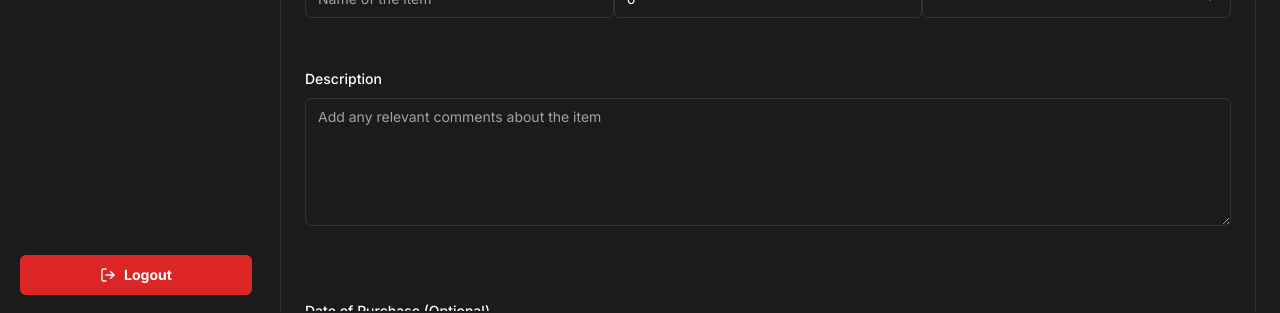
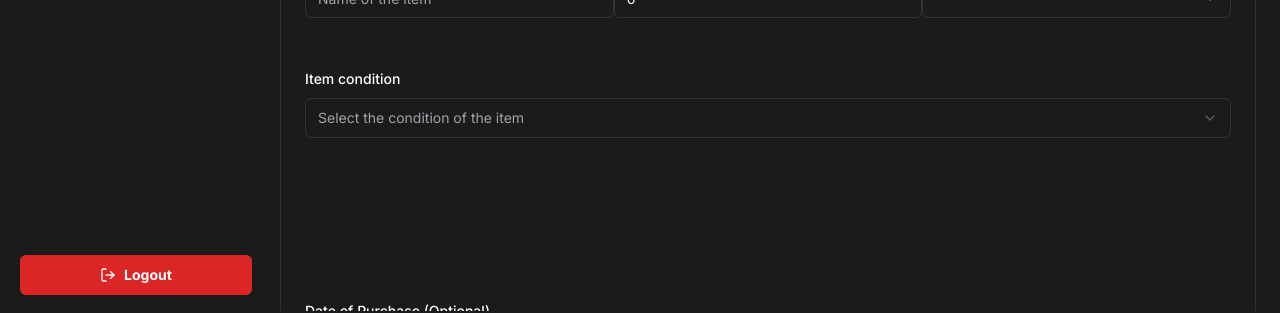
Before and after one commit to LukeCloete/region-5-ims, a Next.js app: page /add-item in a window 1280 px wide. Shown: the part 473-786 px from the top of the page. Built offline with nearby package versions, Linux system fonts and the light colour scheme; no server answers; the database is empty; sample sign-in values are in the browser's storage.

Commit message:
Replace description as form in add item with item condition. Replace description column with item condition

```diff
--- a/src/app/(core)/add-item/_lib/actions.ts
+++ b/src/app/(core)/add-item/_lib/actions.ts
@@ -13,7 +13,7 @@ export async function addItem(formData: FormData) {
     category: formData.get("category"),
     itemName: formData.get("item-name"),
     quantity: formData.get("quantity"),
-    description: formData.get("description"),
+    itemCondition: formData.get("item-condition"),
     dateOfPurchase: formData.get("date-of-purchase"),
   };
 
@@ -33,7 +33,7 @@ export async function addItem(formData: FormData) {
     category: rawFormData.category,
     itemName: rawFormData.itemName,
     quantity: rawFormData.quantity,
-    description: rawFormData.description,
+    itemCondition: rawFormData.itemCondition,
     dateOfPurchase: rawFormData.dateOfPurchase,
     currentTimestamp: currentTimestampFromSA,
   };
--- a/src/app/(core)/add-item/page.tsx
+++ b/src/app/(core)/add-item/page.tsx
@@ -72,7 +72,7 @@ const formSchema = z.object({
     "stationery",
     "None",
   ]),
-  description: z.string(),
+  itemCondition: z.enum(["Good", "Bad", "Damaged", ""]),
   dateOfPurchase: z.date(),
 });
 
@@ -86,7 +86,7 @@ export default function Page() {
       itemName: "",
       quantity: 0,
       category: "None",
-      description: "",
+      itemCondition: "",
       dateOfPurchase: new Date(),
     },
   });
@@ -121,7 +121,7 @@ export default function Page() {
     formData.append("category", values.category);
     formData.append("item-name", values.itemName);
     formData.append("quantity", values.quantity.toString());
-    formData.append("description", values.description);
+    formData.append("item-condition", values.itemCondition);
     formData.append("date-of-purchase", values.dateOfPurchase.toISOString());
     toast.info(true ? "Adding item..." : "Adding item...");
     try {
@@ -476,18 +476,28 @@ export default function Page() {
                 <div className=" mt-8 min-h-48">
                   <FormField
                     control={form.control}
-                    name="description"
+                    name="itemCondition"
                     render={({ field }) => (
                       <FormItem>
-                        <FormLabel htmlFor="description">Description</FormLabel>
-                        <FormControl>
-                          <Textarea
-                            className="bg-transparent min-h-32 border-dashboardBackground mt-3 text-white "
-                            placeholder="Add any relevant comments about the item"
-                            id="description"
-                            {...field}
-                          />
-                        </FormControl>
+                        <FormLabel htmlFor="item-condition">
+                          Item condition
+                        </FormLabel>
+                        <Select
+                          onValueChange={field.onChange}
+                          value={field.value}
+                          name="item-condition"
+                        >
+                          <FormControl>
+                            <SelectTrigger className="bg-transparent border-dashboardBackground mt-3 text-white  rounded-md ">
+                              <SelectValue placeholder="Select the condition of the item" />
+                            </SelectTrigger>
+                          </FormControl>
+                          <SelectContent className="border-dashboardBackground text-white border-dashboardBackground">
+                            <SelectItem value="Good">Home Equipment</SelectItem>
+                            <SelectItem value="Bad">Bad</SelectItem>
+                            <SelectItem value="Damaged">Damaged</SelectItem>
+                          </SelectContent>
+                        </Select>
                         <FormMessage />
                       </FormItem>
                     )}
--- a/src/app/(core)/inventory/_definitions/columns.tsx
+++ b/src/app/(core)/inventory/_definitions/columns.tsx
@@ -29,7 +29,7 @@ export interface Item {
   name: string;
   quantity: number;
   categoryId: string;
-  description: string;
+  itemCondition: string;
   dateOfPurchase: Timestamp;
 }
 
@@ -162,8 +162,18 @@ export const columns: ColumnDef<Item>[] = [
     },
   },
   {
-    accessorKey: "description",
-    header: "Description",
+    accessorKey: "itemCondition",
+    header: ({ column }) => {
+      return (
+        <Button
+          variant="ghost"
+          onClick={() => column.toggleSorting(column.getIsSorted() === "asc")}
+        >
+          Item condition
+          <ArrowUpDown className="ml-2 h-4 w-4" />
+        </Button>
+      );
+    },
   },
   {
     accessorKey: "dateOfPurchase",
--- a/src/app/(core)/inventory/_lib/data.ts
+++ b/src/app/(core)/inventory/_lib/data.ts
@@ -45,7 +45,7 @@ export async function getAllItems(): Promise<Item[]> {
         name: docData.itemName,
         quantity: docData.quantity,
         categoryId: docData.category,
-        description: docData.description || "No description",
+        itemCondition: docData.itemCondition,
         dateOfPurchase: docData.dateOfPurchase,
       } as Item;
     });
```
